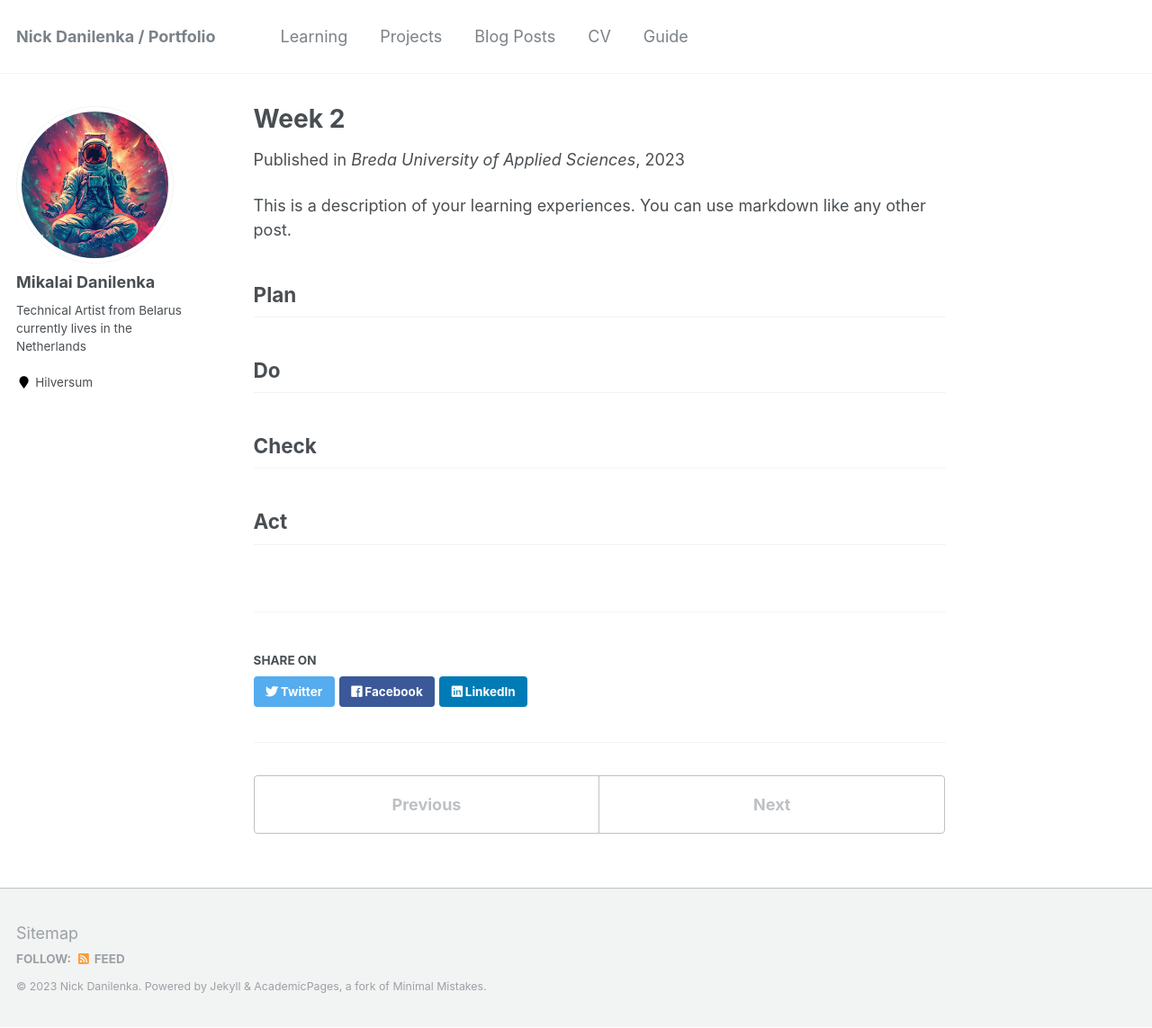
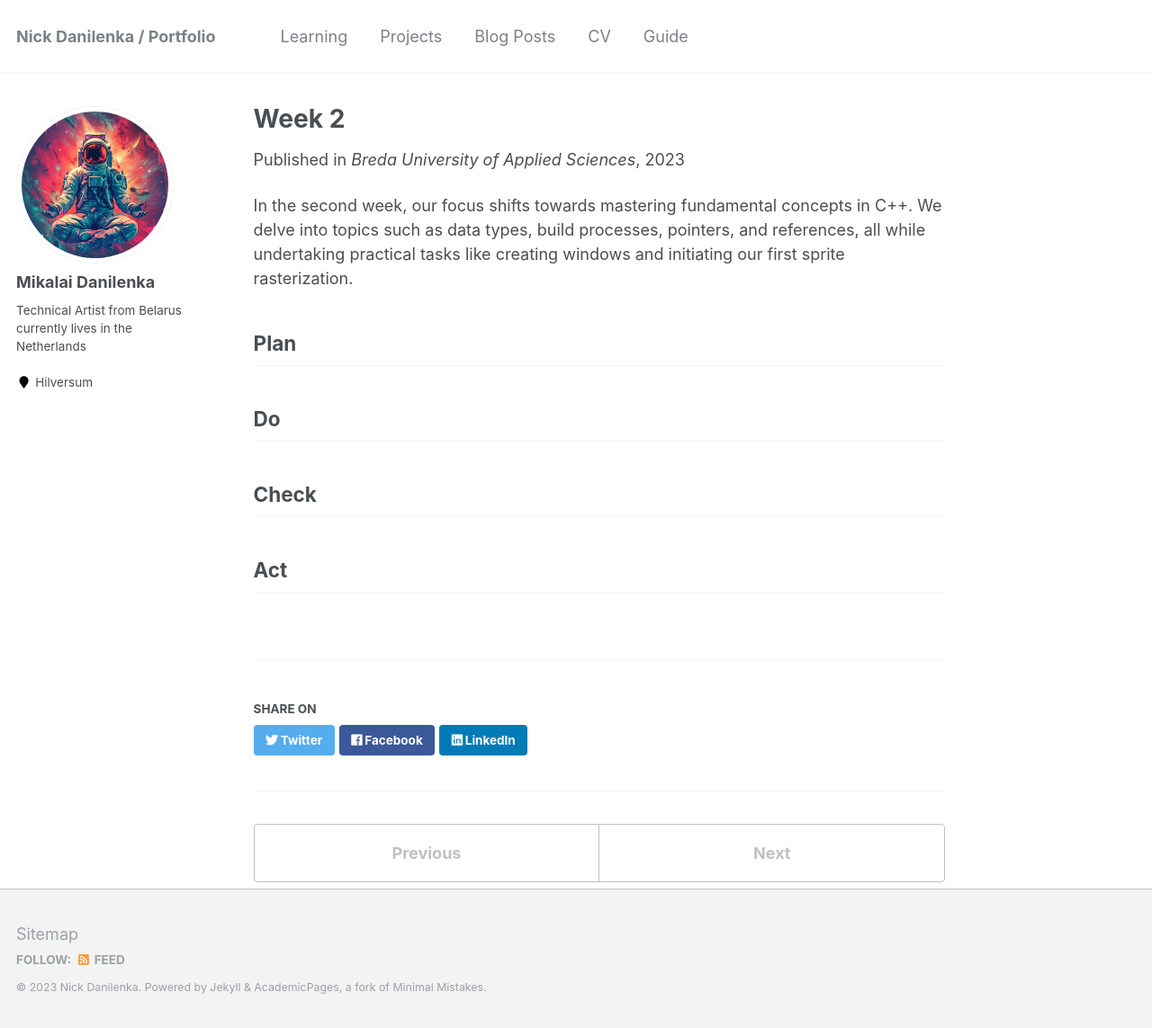
Before and after one commit to LuiGiodd/CppGameCourse, a Jekyll site: the page built from _learning/week-2.md, in a window 1280 px wide and 1143 px high. Shown: the whole window at 90% size. Built offline with Jekyll 4.4.1, drawn with Linux system fonts in a browser that asks for light colours.

Commit message:
add second week description

```diff
--- a/_learning/week-2.md
+++ b/_learning/week-2.md
@@ -8,7 +8,7 @@ date: 2023-09-11
 location: "Breda, The Netherlands"
 ---
 
-This is a description of your learning experiences. You can use markdown like any other post.
+In the second week, our focus shifts towards mastering fundamental concepts in C++. We delve into topics such as data types, build processes, pointers, and references, all while undertaking practical tasks like creating windows and initiating our first sprite rasterization.
 
 ## Plan
 
```
